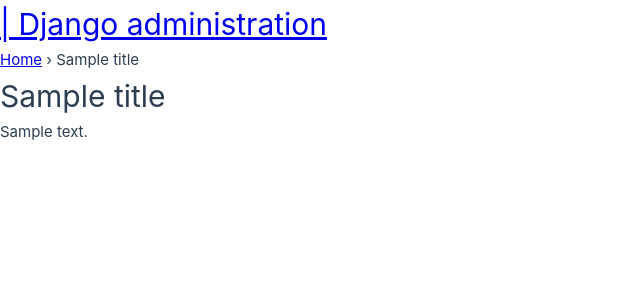
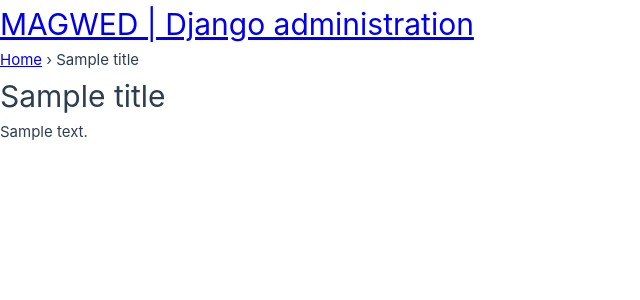
Before and after one commit to andreibaliyevich/MAGWED, a Django app: template backend/templates/admin/base_site.html in a window 1280 px wide. Shown: the top 300 px of the page, without its empty margins (0-640 px from the left). Run offline with Django 3.2, Linux system fonts and the light colour scheme; the template is opened without the code that fills it: most values are stand-ins (such as "Sample title", 1, 10 or a date in 2020).

Commit message:
Update admin templates

```diff
--- a/backend/templates/admin/base.html
+++ b/backend/templates/admin/base.html
@@ -2,7 +2,7 @@
 {% get_current_language as LANGUAGE_CODE %}{% get_current_language_bidi as LANGUAGE_BIDI %}
 <html lang="{{ LANGUAGE_CODE|default:"en-us" }}" {% if LANGUAGE_BIDI %}dir="rtl"{% endif %}>
 <head>
-<title>{{ SITE_NAME }} | {% block title %}{% endblock %}</title>
+<title>MAGWED | {% block title %}{% endblock %}</title>
 <link rel="shortcut icon" href="{% static 'favicon.ico' %}">
 <link rel="stylesheet" type="text/css" href="{% block stylesheet %}{% static "admin/css/base.css" %}{% endblock %}">
 {% if not is_popup and is_nav_sidebar_enabled %}
--- a/backend/templates/admin/base_site.html
+++ b/backend/templates/admin/base_site.html
@@ -3,7 +3,7 @@
 {% block title %}{{ title }} | {{ site_title|default:_('Django site admin') }}{% endblock %}
 
 {% block branding %}
-<h1 id="site-name"><a href="{% url 'admin:index' %}">{{ SITE_NAME }} | {{ site_header|default:_('Django administration') }}</a></h1>
+<h1 id="site-name"><a href="{% url 'admin:index' %}">MAGWED | {{ site_header|default:_('Django administration') }}</a></h1>
 {% endblock %}
 
 {% block nav-global %}{% endblock %}
```
